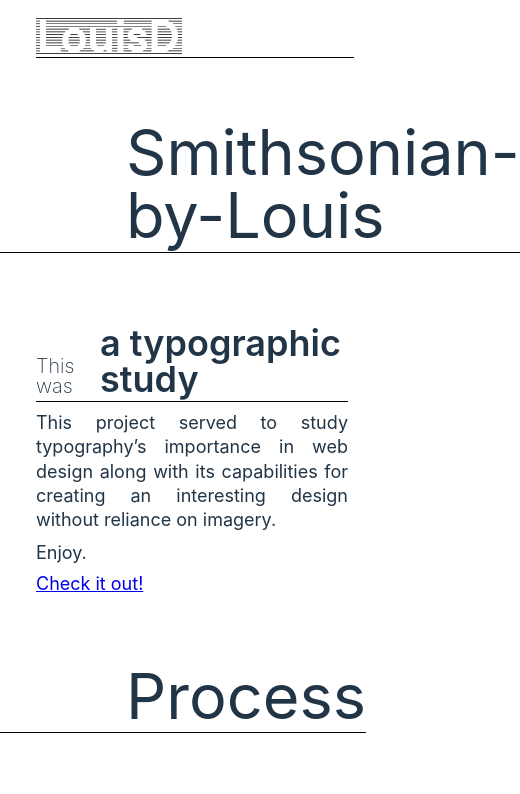
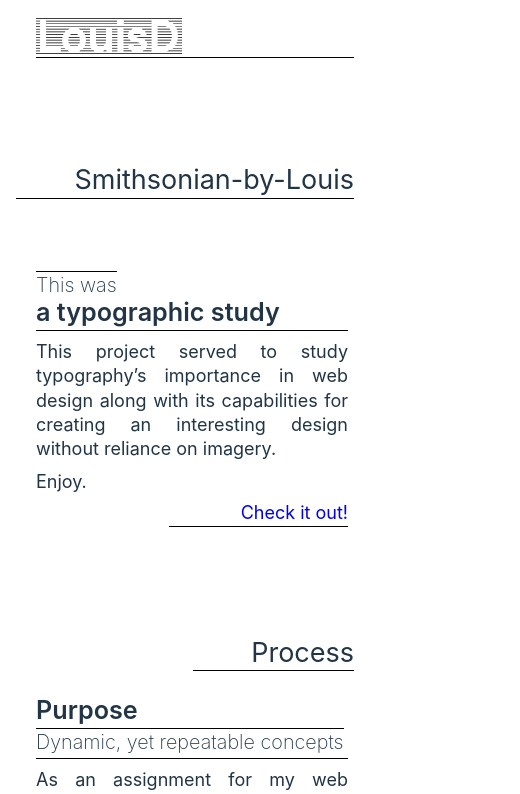
Before and after one commit to louis-driver/louisd-personal-site, a React (Vite) app: page /smithsonian in a window 390 px wide. Shown: the top 794 px of the page, 520 px wide, since content can reach past the window. Built offline with nearby package versions, Linux system fonts and the light colour scheme; a web font is replaced by a local one.

Commit message:
Update styles

```diff
--- a/src/index.css
+++ b/src/index.css
@@ -56,6 +56,8 @@
   font-weight: 400;
   font-size: 18px;
 
+  box-sizing: border-box;
+
   color-scheme: light dark;
   color: rgba(255, 255, 255, 0.87);
   background-color: #242424;
@@ -68,8 +70,8 @@
 
   --color-primary: #ffffff;
 
-  --font-size-huge: 3.5rem;
-  --font-size-large: 2rem;
+  --font-size-huge: clamp(1.5rem, 6vw, 3.5rem);
+  --font-size-large: clamp(1.4rem, 6vw, 2rem);
   --font-size-medium: 1.1rem;
 
   --section-margin-vertical: 4em;
--- a/src/styles/Heading.css
+++ b/src/styles/Heading.css
@@ -1,5 +1,5 @@
 .section-heading {
-    margin: var(--heading-margin-vertical) var(--page-padding-width) 0 auto; /* margin-left auto left aligns, while margin-right will set it away from the edge by the "page padding" */
+    margin: var(--section-margin-vertical) var(--page-padding-width) var(--heading-margin-vertical) auto; /* margin-left auto left aligns, while margin-right will set it away from the edge by the "page padding" */
     width: fit-content;
     padding: 0 0 var(--underline-padding) var(--heading-padding);
     font-size: var(--font-size-huge);
--- a/src/styles/HeroSection.css
+++ b/src/styles/HeroSection.css
@@ -1,6 +1,6 @@
 
 .hero-section {
-    margin: var(--section-margin-vertical) var(--page-padding-width);
+    margin: var(--section-margin-vertical) var(--page-padding-width) calc(2*var(--section-margin-vertical));
     width: var(--section-width);
 }
 
@@ -29,3 +29,26 @@
     text-align: justify;
     line-height: 1.35em;
 }
+
+.hero-section a {
+    float: right;
+    text-decoration: none;
+    padding: 0 0 var(--underline-padding) 4em;
+    border-bottom: var(--line-width-thin) solid var(--color-primary);
+}
+
+.hero-section a:visited {
+    color: var(--color-primary);
+}
+
+@media (max-width: 750px) {
+    .hero-header {
+        flex-direction: column;
+        align-items: start;
+    }
+
+    .hero-header h3 {
+        padding: var(--underline-padding) 0;
+        border-top: var(--line-width-thin) solid var(--color-primary);
+    }
+}
--- a/src/styles/TextSection.css
+++ b/src/styles/TextSection.css
@@ -1,6 +1,6 @@
 
 .text-section {
-    margin: var(--section-margin-vertical) var(--page-padding-width);
+    margin: 0 var(--page-padding-width) var(--section-margin-vertical);
     width: var(--process-section-width);
 }
 
@@ -27,3 +27,19 @@
     text-align: justify;
     line-height: 1.35em;
 }
+
+@media (max-width: 750px) {
+    .text-header {
+        flex-direction: column;
+        align-items: start;
+    }
+
+    .text-header h2 {
+        padding-bottom: var(--underline-padding);
+    }
+
+    .text-header h3 {
+        padding-top: var(--underline-padding);
+        border-top: var(--line-width-thin) solid var(--color-primary);
+    }
+}
```
